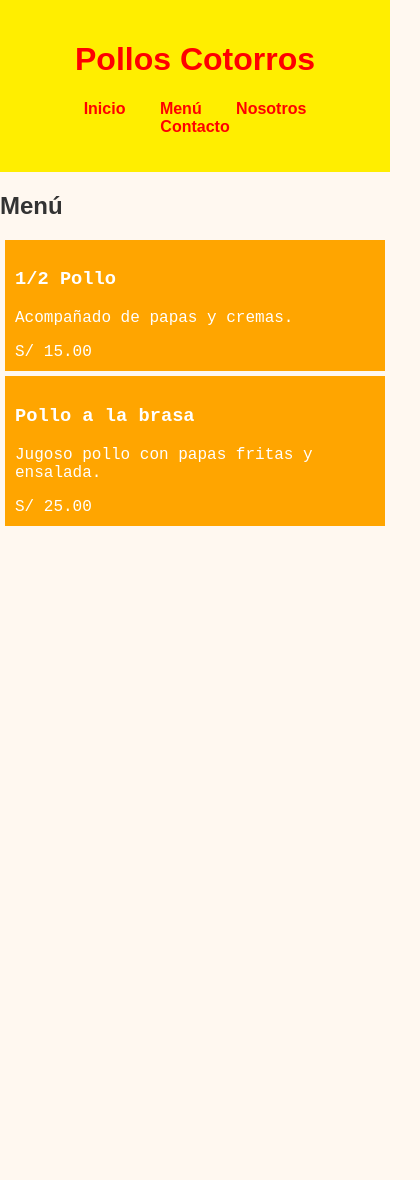
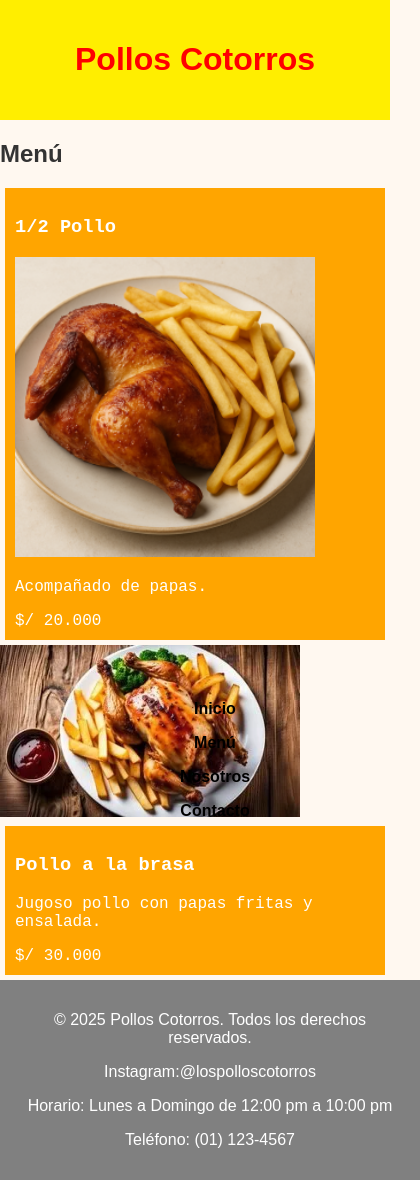
Before and after one commit to JARV005/Restaurante, a plain HTML site: page Restaurante/Menu.html in a window 390 px wide. Shown: the whole page, 420 px wide, since content can reach past the window. Before the commit the page ends 844 px from the top, so only its background shows below. Drawn offline with Linux system fonts and the light colour scheme.

Commit message:
Add files via upload

```diff
--- a/Restaurante/Menu.html
+++ b/Restaurante/Menu.html
@@ -23,21 +23,30 @@
         <article class="menu__cards">
             <div class="menu__plato">
             <h3>1/2 Pollo</h3>
-            <p>Acompañado de papas y cremas.</p>
-            <span>S/ 15.00</span>
+            <img src="images/mediopollo.jpg" alt="1/2 Pollo Asado con papas" width="300 px">
+            <p>Acompañado de papas.</p>
+            <span>$/ 20.000</span>
         </div>
         </article>
 
-        <article class="menu__cards">
+        <section>
+            <img src="images/pollo.jpg" alt="Pollo Asado con papas" width="300px">
+            <article class="menu__cards">
             <div class="menu__plato">
             <h3 class="plato__title">Pollo a la brasa</h3>
+
             <p class="plato__content">Jugoso pollo con papas fritas y ensalada.</p>
-            <span>S/ 25.00</span>
+            <span>$/ 30.000</span>
         </div>
-
         </article>
-
+        </section>
 
     </section>
+     <footer>
+        <p>&copy; 2025 Pollos Cotorros. Todos los derechos reservados.</p>
+        <p>Instagram:@lospolloscotorros</p>
+        <p>Horario: Lunes a Domingo de 12:00 pm a 10:00 pm</p>
+        <p>Teléfono: (01) 123-4567</p>
+    </footer>
 </body>
 </html>
--- a/Restaurante/style.css
+++ b/Restaurante/style.css
@@ -13,18 +13,27 @@ header {
     text-align: center;
 }
 
+
 .navegar {
+    width: 100%;
+    display: flex;
    list-style: none;
     padding: 0;
+    position: fixed;
+    bottom: 0;
+    justify-content: center;
+    flex-direction: row;
+
 }
 
 .navegar__lista {
     display: inline;
     margin: 0 15px;
+
 }
 
 .navegar__link {
-    color: rgb(255, 0, 0);
+    color: rgb(0, 0, 0);
     text-decoration: none;
     font-weight: bold;
 }
@@ -38,14 +47,6 @@ header {
 
 
 
-.card{
-  width: 400px;
-  margin: 10px auto;
-  padding: 10px;
-  border: 1px solid gray;
-  box-shadow: 0px 0px 20px gray;
-  border-radius: 5px;
-}
 
 .menu__cards{
 font-family: 'Courier New', Courier, monospace;
@@ -53,10 +54,10 @@ padding: 10px;
 margin: 5px;
 background-color: orange;
 color: white;
+box-shadow: #333;
 
 
 }
-
 
 
 .contacto {
@@ -84,7 +85,35 @@ color: white;
 
 }
 
+.Logo {
+   border-radius: 8px;
+      padding: 10px;
+      text-align: center;
+}
 
+.logo__marca{
+    max-width: 100%;
+}
+
+
+@media (max-width: 768px) {
+  .navegar{
+    flex-direction: column;
+    align-items: center
+  }
+  .navegar__lista{
+    margin: 8px 0;
+
+  }
+  }
+
+
+.grid{
+  display: grid;
+  grid-template-columns: repeat(auto-fill, minmax 200);
+  grid-auto-rows: 250px;
+
+}
 
 footer {
     background-color: grey;
@@ -94,4 +123,5 @@ footer {
     position: relative;
     bottom: 0;
     width: 100%;
+    box-sizing: auto;
 }
```
Also changed, not shown: Restaurante/index.html (+21 -11 lines), Restaurante/sombre_nos.html (+6 -1 lines), Restaurante/images/logo.jpg (added), Restaurante/images/mediopollo.jpg (added), Restaurante/images/pollo.jpg (added).
